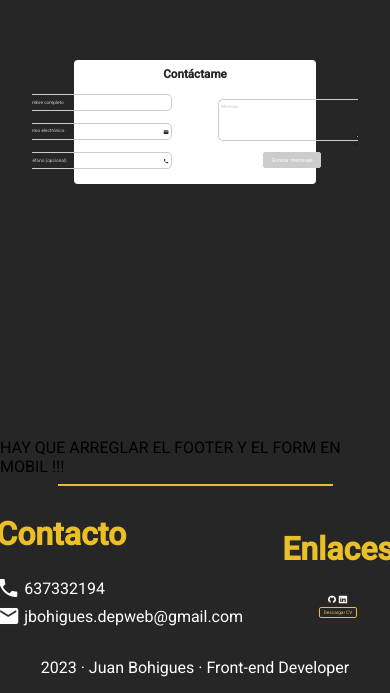
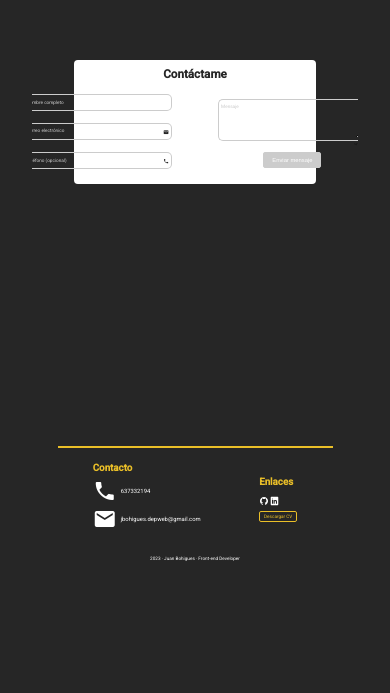
Before and after one commit to jabohigues/portfolio, an Angular app: page /home in a window 390 px wide. Shown: the part 2199-2892 px from the top of the page. After the commit the page ends 2772 px from the top, so only its background shows below. Built offline with nearby package versions, Linux system fonts and the light colour scheme.

Commit message:
corrected css responsive footer

```diff
--- a/src/app/global/components/footer/footer.component.html
+++ b/src/app/global/components/footer/footer.component.html
@@ -1,40 +1,3 @@
-
-
-
-
-
-
-
-
-
-
-
-
-                                        HAY QUE ARREGLAR EL FOOTER Y EL FORM EN MOBIL !!!
-
-
-
-
-
-
-
-
-
-
-
-
-
-
-
-
-
-
-
-
-
-
-
-
 <hr>
 <footer>
   <div id="separatorfooter">
@@ -45,13 +8,15 @@
     </div>
     <div id="secondfooter">
       <h1>Enlaces</h1>
-      <div id="divsocialmedia">
-        <app-socialmedia [whiteImages]="true"></app-socialmedia>
-      </div>
-      <div id="divbuttoncv">
-        <app-buttoncv></app-buttoncv>
+      <div id="separatorsecondfooter">
+        <div id="divsocialmedia">
+          <app-socialmedia [whiteImages]="true"></app-socialmedia>
+        </div>
+        <div id="divbuttoncv">
+          <app-buttoncv></app-buttoncv>
+        </div>
       </div>
     </div>
   </div>
-  <p>2023 · Juan Bohigues · Front-end Developer</p>
+  <p id="final">2023 · Juan Bohigues · Front-end Developer</p>
 </footer>
--- a/src/app/global/components/footer/footer.component.scss
+++ b/src/app/global/components/footer/footer.component.scss
@@ -1,52 +1,3 @@
-footer{
-  display: flex;
-  justify-content: center;
-  flex-direction: column;
-
-  #separatordiv {
-    display: flex;
-    align-items: center;
-    flex-direction: column;
-
-    img{
-      width: 20vw;
-    }
-    .navContent {
-      color: var(--grey);
-      font-size: 5vw;
-      display: flex;
-      align-items: center;
-      flex-direction: column;
-      text-align: center;
-
-      ul {
-        list-style: none;
-        padding: 0;
-
-        li {
-          margin: 4vw 0;
-
-          &:hover {
-            color: var(--yellow);
-            cursor: pointer;
-          }
-        }
-      }
-    }
-
-    #divbuttoncv {
-      font-size: 4vw;
-    }
-
-    #divsocialmedia{
-      margin-top: 5vw;
-      margin-bottom: 10vw;
-    }
-  }
-}
-
-// Web
-@media only screen and (min-device-width: 500px) {
 hr {
   border: 1px solid var(--yellow);
   width: 70vw;
@@ -54,6 +5,12 @@ footer{
 
 p{
   text-align: center;
+  font-size: 3.5vw;
+
+  &#final{
+    padding: 5vw 0;
+    font-size: 3vw;
+  }
 }
 
 footer{
@@ -64,12 +21,15 @@ footer{
     display: flex;
     justify-content: center;
     align-items: center;
+    flex-direction: column;
     margin-bottom: 3vw;
-      gap: 10vw;
+    gap: 3vw;
   }
 
   h1{
     color: var(--yellow);
+    margin-bottom: 1vw;
+    font-size: 5vw;
   }
 
   #firstfooter{
@@ -77,6 +37,7 @@ footer{
     justify-content: center;
     align-items: flex-start;
     flex-direction: column;
+    min-width: 60vw;
 
     p {
       margin: 0.5vw 0;
@@ -88,24 +49,79 @@ footer{
         margin-right: 1vw;
       }
     }
-
   }
 
   #secondfooter{
     display: flex;
-      align-items: center;
+    align-items: flex-start;
     justify-content: center;
     flex-direction: column;
+    min-width: 60vw;
+    margin-bottom: 5vw;
+
+    #separatorsecondfooter{
+      display: flex;
+      align-items: center;
+      flex-direction: row;
+      gap: 3vw;
+    }
+  }
+
+  #divbuttoncv {
+    font-size: 3vw;
+  }
+
+  #divsocialmedia{
+    margin-top: 0.6vw;
+  }
+}
+
+// Web
+@media only screen and (min-device-width: 500px) {
+  footer{
+    #separatorfooter{
+      flex-direction: row;
+      margin-bottom: 3vw;
+      gap: 15vw;
+    }
+
+    #firstfooter{
+      min-width: 0;
+      margin: 0;
+    }
+
+    p{
+      font-size: 1.5vw;
+      &#final{
+        font-size: 1.2vw;
+        padding: 3vw 0;
+      }
+    }
+
+    h1{
+      font-size: 2.5vw;
+    }
+
+    #secondfooter{
+      justify-content: center;
+      flex-direction: column;
+      min-width: 0;
+      margin: 0;
+
+      #separatorsecondfooter{
+        flex-direction: column;
+        align-items: flex-start;
+        gap: 1vw;
+      }
     }
 
     #divbuttoncv {
       font-size: 1.2vw;
-      margin-top: .5vw;
+      margin: 0;
     }
 
     #divsocialmedia{
       margin: 0;
     }
   }
-
 }
```
Lines whose indentation alone changed are shown as unchanged.
